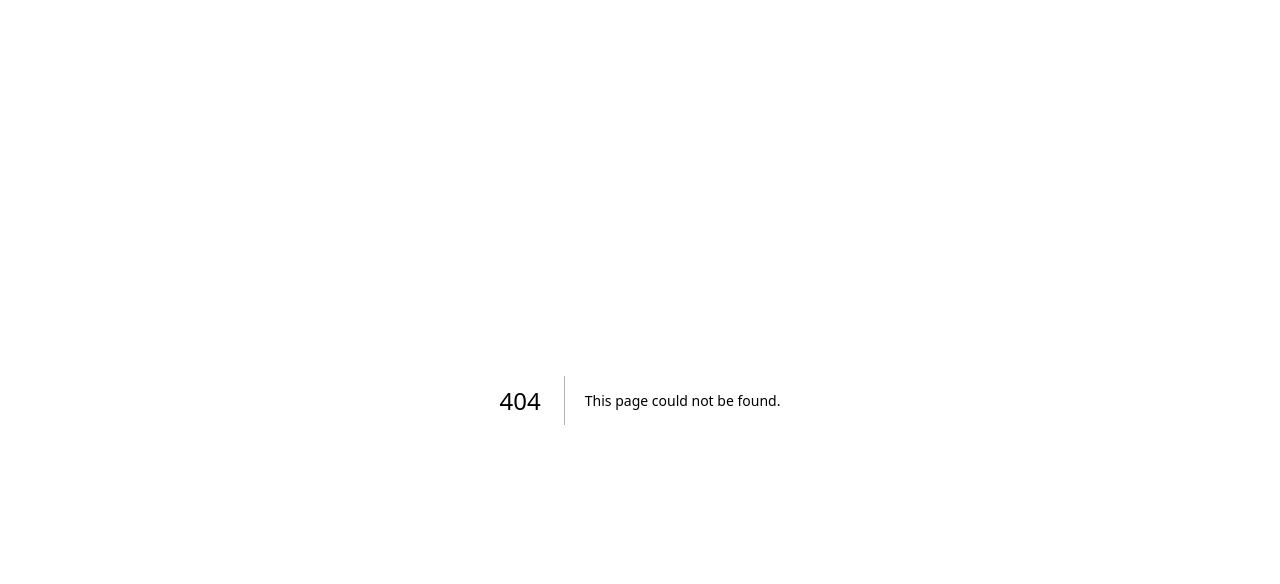
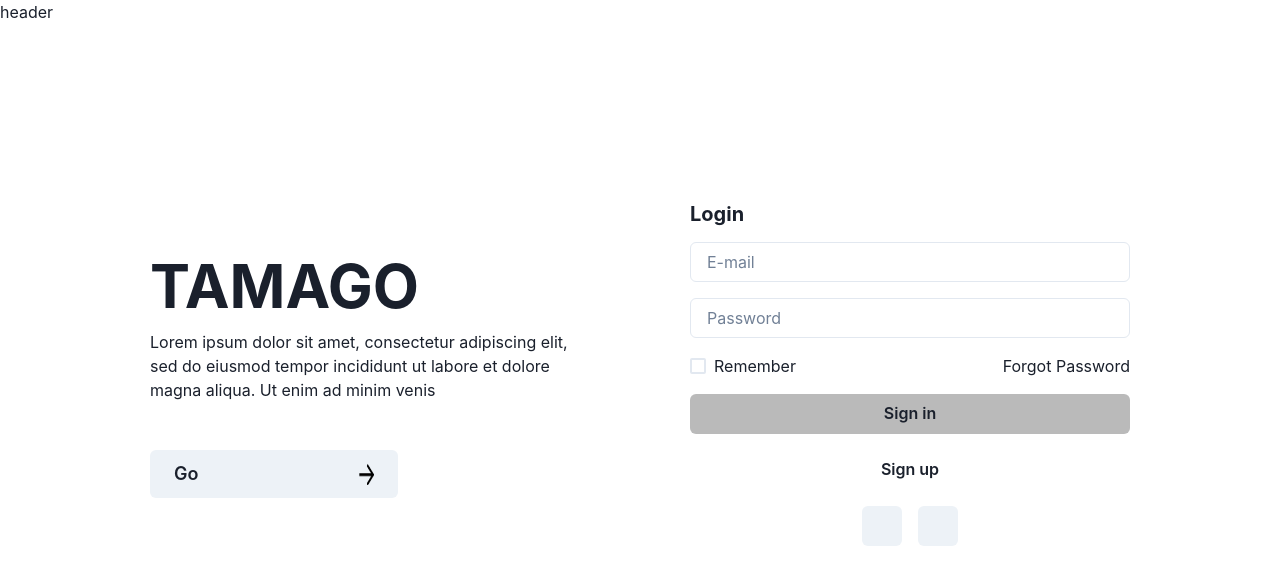
Before and after one commit to msdio/Tamago, a Next.js app in the folder client/: page /login in a window 1280 px wide. Before the commit this address had no page. Shown: the top 584 px of the page. Built offline with nearby package versions, Linux system fonts and the light colour scheme.

Commit message:
[#12] feat: login ui 구현

```diff
--- /dev/null
+++ b/client/src/pages/login.tsx
@@ -0,0 +1,48 @@
+import Image from 'next/image';
+import { Box, Button, Checkbox, Flex, Grid, GridItem, Heading, Input, Text, VStack } from '@chakra-ui/react';
+
+export default function LoginPage() {
+  return (
+    <div>
+      <header>header</header>
+      <Grid templateColumns='1fr 1fr' h='calc(100vh - 100px)' alignItems='center' gap='100px' p='150px'>
+        <Flex flexDirection='column'>
+          <Heading fontSize='6xl' as='h1'>
+            TAMAGO
+          </Heading>
+          <Text size='4xl' mt='2'>
+            Lorem ipsum dolor sit amet, consectetur adipiscing elit, sed do eiusmod tempor incididunt ut labore et
+            dolore magna aliqua. Ut enim ad minim venis
+          </Text>
+          <Box>
+            <Button size='lg' mt='12'>
+              <Flex justifyContent='space-between' w='200px'>
+                <Text>Go</Text>
+                {/* <div> -></div> */}
+                <Image src={'/image/arrow-right.png'} width={15} height={15} alt={''} />
+              </Flex>
+            </Button>
+          </Box>
+        </Flex>
+        <Flex flexDirection='column' gap={4}>
+          <Heading as='h2' size='md'>
+            Login
+          </Heading>
+          <Input type='email' name='email' id='email' placeholder='E-mail' />
+          <Input type='password' name='password' id='password' placeholder='Password' />
+          <Flex justifyContent='space-between'>
+            <Checkbox>Remember</Checkbox>
+            <Text>Forgot Password</Text>
+          </Flex>
+          <Button bg={'#BABABA'}>Sign in</Button>
+          <Button bg='#fff'>Sign up</Button>
+
+          <Flex justifyContent='center' gap={4}>
+            <Button></Button>
+            <Button></Button>
+          </Flex>
+        </Flex>
+      </Grid>
+    </div>
+  );
+}
```
Also changed, not shown: client/public/image/arrow-right.png (added).
